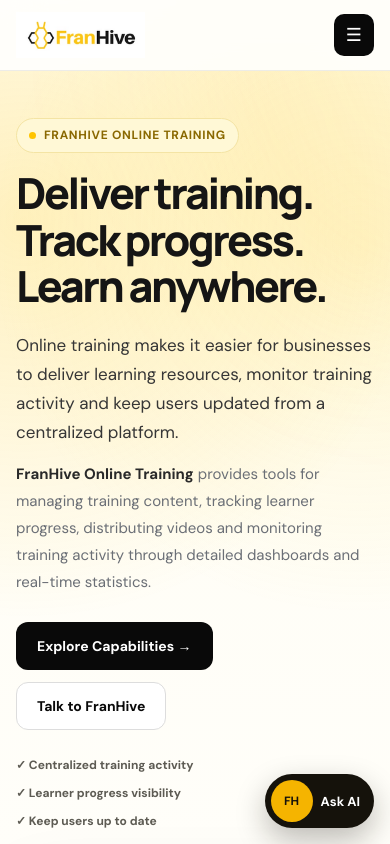
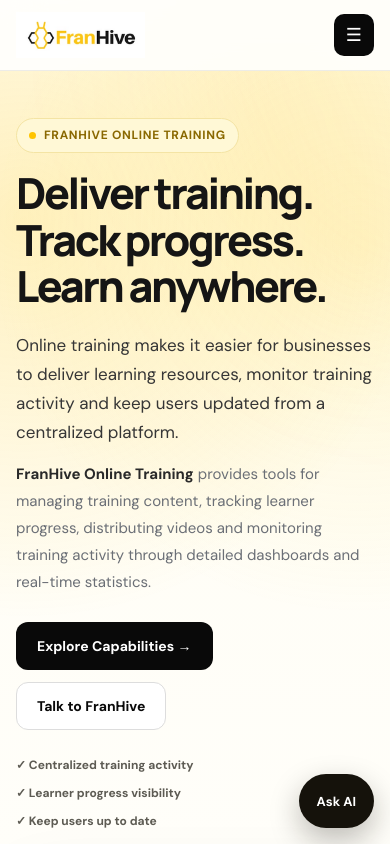
Before and after one commit to Amb1512/Franhive, a React (Vite) app: page /solutions/online-training in a window 390 px wide. Shown: the top 844 px of the page. Built offline with nearby package versions, Linux system fonts and the light colour scheme.

Commit message:
Removed the wrong logo

```diff
--- a/src/components/chatbot.css
+++ b/src/components/chatbot.css
@@ -355,7 +355,7 @@
     align-items: center;
     gap: 8px;
 
-    padding: 6px 14px 6px 6px;
+    padding: 0 18px;
     border: 0;
     border-radius: 999px;
 
@@ -364,21 +364,6 @@
 
     box-shadow: 0 12px 30px rgba(21, 18, 11, 0.28);
     cursor: pointer;
-  }
-
-  .chatbot-launcher-icon {
-    width: 42px;
-    height: 42px;
-
-    display: grid;
-    place-items: center;
-
-    border-radius: 50%;
-    background: #f5b400;
-    color: #15120b;
-
-    font-size: 12px;
-    font-weight: 800;
   }
 
   .chatbot-launcher-label {
--- a/src/components/chatbot.jsx
+++ b/src/components/chatbot.jsx
@@ -101,7 +101,6 @@ export default function Chatbot({ isOpen, onOpen, onClose }) {
           onClick={onOpen}
           aria-label="Open FranHive AI chatbot"
         >
-          <span className="chatbot-launcher-icon">FH</span>
           <span className="chatbot-launcher-label">Ask AI</span>
         </button>
       )}
```
